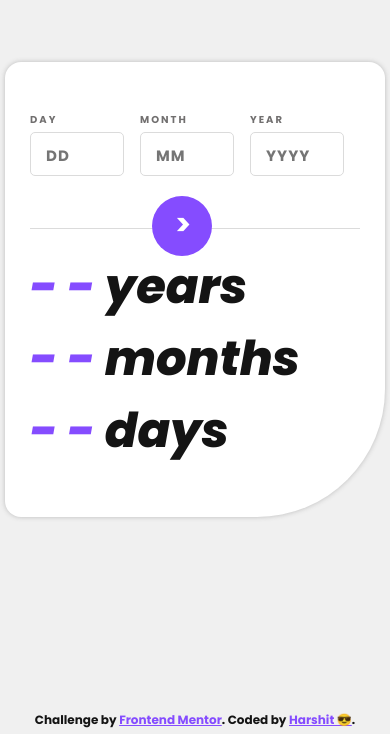
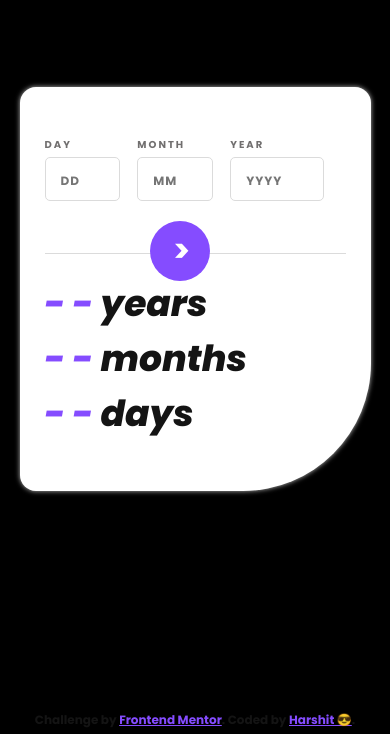
Before and after one commit to farfetch08/Age-Calculator-App, a plain HTML site: page index.html in a window 390 px wide. Shown: the part 133-867 px from the top of the page. Drawn offline with Linux system fonts and the light colour scheme.

Commit message:
Added media query for 390px

```diff
--- a/index.js
+++ b/index.js
@@ -52,16 +52,19 @@ btn.addEventListener("click", () => {
             dayInp.innerText = d2-d1;
             m2--;
         }
+        else {
+            dayInp.innerText = d2-d1;
+        }
 
         if(m2<m1){
             m2+=12;
             monthInp.innerText = m2-m1;
             y2--;
         }
+        else{
+            monthInp.innerText = m2-m1;
+        }
 
-
-        dayInp.innerText = d2-d1;
-        monthInp.innerText = m2-m1;
         yearInp.innerText = y2-y1;
     }
     else{
--- a/styles.css
+++ b/styles.css
@@ -157,22 +157,39 @@ hr {
     }
     .card{
         padding: 50px 25px;
+        margin: 0 5%;
     }
     input::placeholder {
         font-size: 15px;
     }
     input {
-        width: 80px;
+        width: 90%;
         font-size: 20px;
     }
     .result {
-        font-size: 32px;
+        font-size: xx-large;
     }
     .submit-btn {
-        font-size: 30px;
+        font-size: 100%;
         top: -32px;
     }
     .attribution{
         font-size: 12px;
     }
 }
+
+@media (max-width: 390px){
+    body{
+        background: black;
+    }
+    .result {
+        font-size: x-large;
+    }
+    input {
+        width: 80%;
+        font-size: 15px;
+    }
+    input::placeholder {
+        font-size: 12px;
+    }
+}
```
